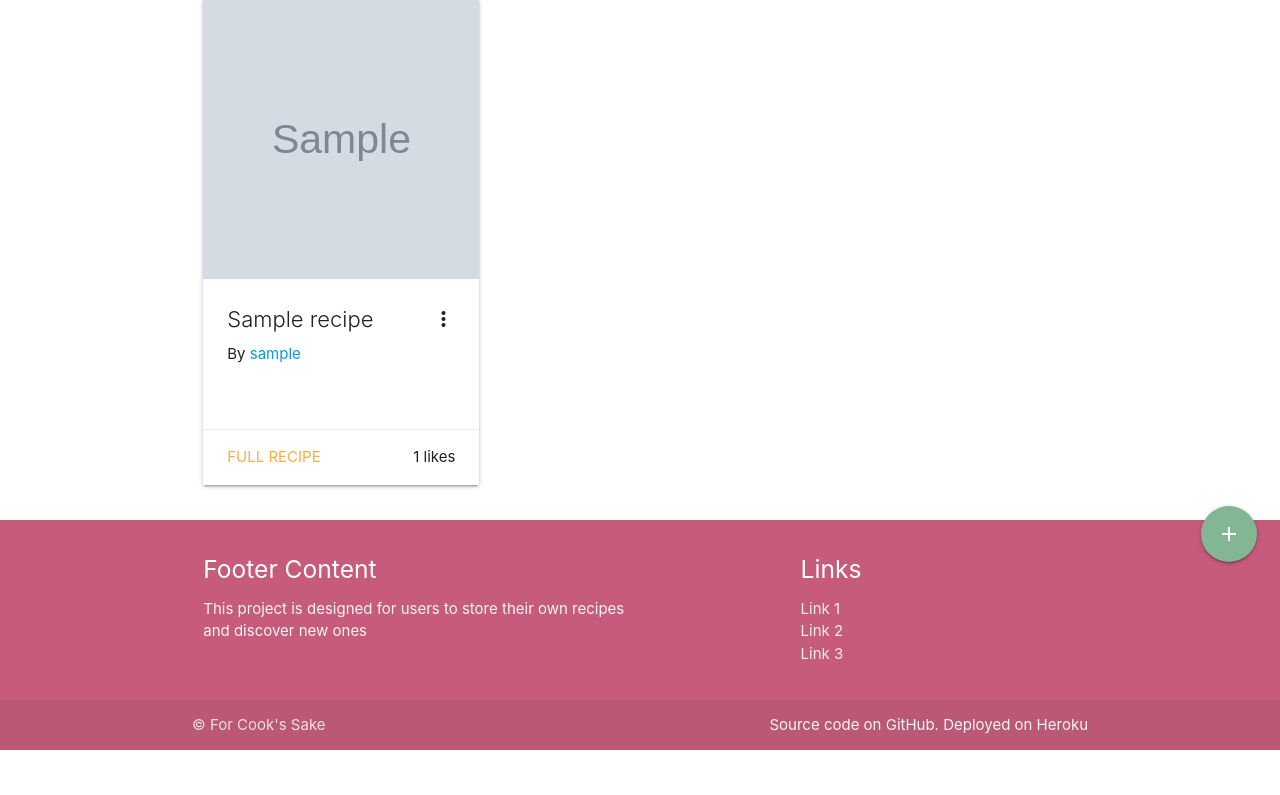
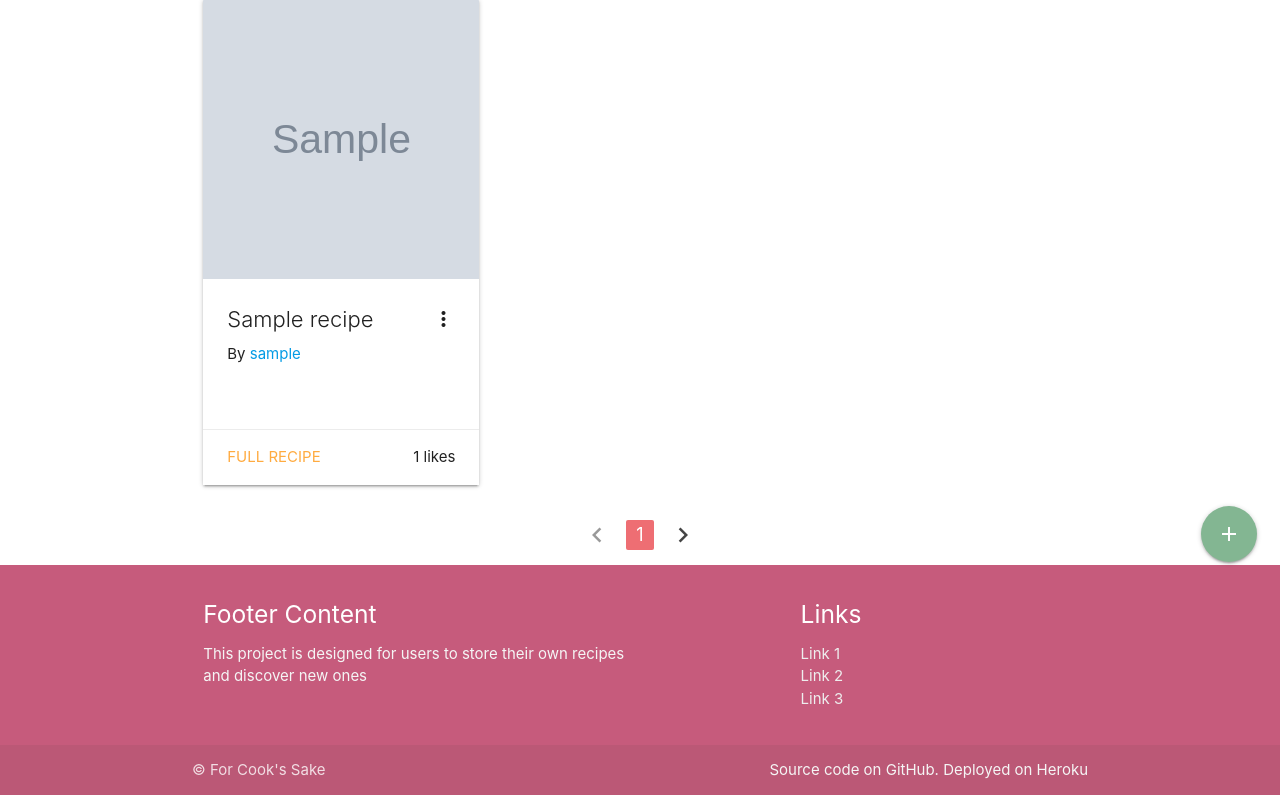
Before and after one commit to Beibhinn/data-milestone-project, a Flask app: page / in a window 1280 px wide. Shown: the part 215-1010 px from the top of the page. Before the commit the page ends 965 px from the top, so only its background shows below. Run offline with Flask 2, Linux system fonts and the light colour scheme; grey boxes marked "Sample" are stand-in pictures; a database or web service that is not in the repository returns one stand-in record (values such as "Sample title"); some libraries are stand-ins or nearby versions.

Commit message:
Pagination working. Errors when sorting by likes

```diff
--- a/app.py
+++ b/app.py
@@ -1,4 +1,6 @@
 import os
+
+import math
 from flask import Flask, render_template, redirect, request, url_for, session, flash, send_from_directory
 from flask_pymongo import PyMongo, DESCENDING, ASCENDING
 from bson.objectid import ObjectId
@@ -46,6 +48,9 @@ def create_tag_if_not_already():
                       if not tags.find_one({'tag_name': tag['tag']})])
 
 
+RECIPES_PER_PAGE = 3
+
+
 @app.route('/')
 @app.route('/get_recipes')
 def get_recipes():
@@ -77,11 +82,18 @@ def get_recipes():
         else:
             recipes = recipes.sort(sort_by, DESCENDING if sort_order == 'desc' else ASCENDING)
 
+    num_pages = math.ceil(recipes.count() / RECIPES_PER_PAGE)
+
+    page = request.args.get('page')
+    if page:
+        recipes.skip(RECIPES_PER_PAGE * (int(page)-1))
+
     return render_template("recipes.html",
-                           recipes=list(recipes),
+                           recipes=list(recipes.limit(RECIPES_PER_PAGE)),
                            cuisines=mongo.db.cuisine.find(),
                            users=mongo.db.users.find(),
-                           tags=mongo.db.tags.find())
+                           tags=mongo.db.tags.find(),
+                           num_pages=num_pages)
 
 
 @app.route('/top_recipes')
--- a/templates/recipes.html
+++ b/templates/recipes.html
@@ -92,6 +92,15 @@
     {% endfor %}
     {% endif %}
 </div>
+<div class="center">
+    <ul class="pagination">
+        <li class="waves-effect"><a href="#" onclick="decrement_page();"><i class="material-icons">chevron_left</i></a></li>
+        {% for i in range(num_pages) %}
+        <li class="waves-effect"><a href="#" onclick="go_to_page({{ loop.index }});">{{ loop.index }}</a></li>
+        {% endfor %}
+        <li class="waves-effect"><a href="#" onclick="increment_page();"><i class="material-icons">chevron_right</i></a></li>
+    </ul>
+</div>
 <div class="fixed-action-btn">
     <a href="{{url_for('add_recipe')}}" class="btn-floating btn-large waves-effect waves-light add"><i
             class="material-icons">add</i></a>
@@ -106,11 +115,67 @@
 
     function sort(by, order) {
         if ('URLSearchParams' in window) { // https://stackoverflow.com/a/41542008
-            let searchParams = new URLSearchParams(window.location.search);
+            const searchParams = new URLSearchParams(window.location.search);
             searchParams.set('sort', by);
             searchParams.set('order', order);
             window.location.search = searchParams.toString();
         }
     }
+
+    function go_to_page(page_number) {
+        if ('URLSearchParams' in window) {
+            const searchParams = new URLSearchParams(window.location.search);
+            searchParams.set('page', page_number);
+            window.location.search = searchParams.toString();
+        }
+    }
+
+    function increment_page() {
+        if ('URLSearchParams' in window) {
+            const searchParams = new URLSearchParams(window.location.search);
+            const currentPage = parseInt(searchParams.get('page') || 1);
+            if (currentPage >= {{ num_pages }}) {
+                return;
+            }
+            searchParams.set('page', currentPage + 1);
+            window.location.search = searchParams.toString();
+        }
+    }
+
+    function decrement_page() {
+        if ('URLSearchParams' in window) {
+            const searchParams = new URLSearchParams(window.location.search);
+            const currentPage = parseInt(searchParams.get('page') || 2);
+            if (currentPage <= 1) {
+                return;
+            }
+            searchParams.set('page', currentPage - 1);
+            window.location.search = searchParams.toString();
+        }
+    }
+
+    $(document).ready(function() {
+        if ('URLSearchParams' in window) {
+            const searchParams = new URLSearchParams(window.location.search);
+            const page = searchParams.get('page') || 1;
+            if (page) {
+                const pagination = $('.pagination').children();
+                pagination.eq(page)
+                    .addClass('active')
+                    .removeClass('waves-effect');
+                if (page <= 1) {
+                    pagination.first()
+                        .addClass('disabled')
+                        .removeClass('waves-effect')
+                        .off("click");
+                } else if (page >= {{ num_pages }}) {
+                    pagination.last()
+                        .addClass('disabled')
+                        .removeClass('waves-effect')
+                        .off("click");
+                }
+            }
+        }
+    });
 </script>
 {% endblock %}
```
